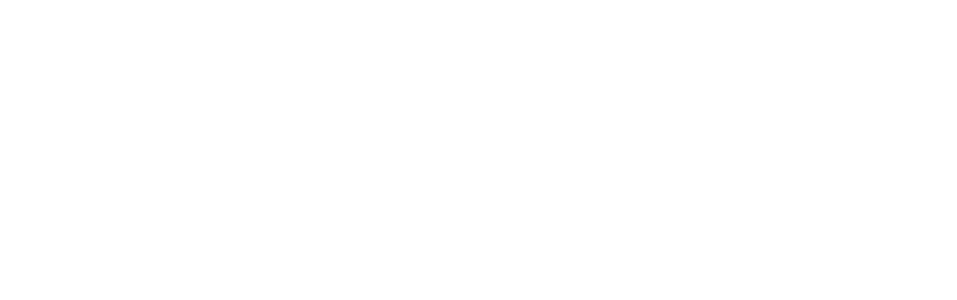
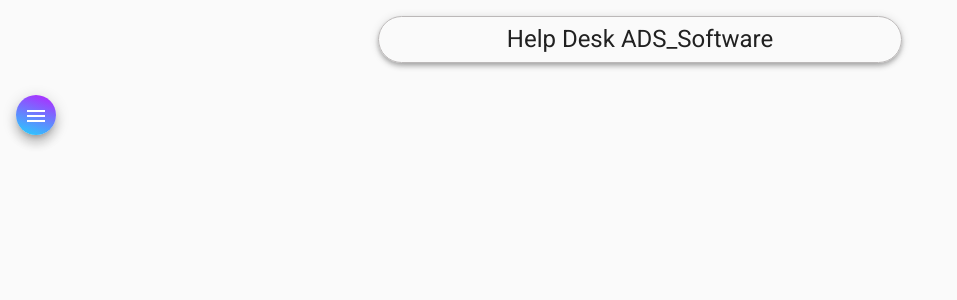
Before and after one commit to DanielGomesMoura/projeto-pedidos-frontend, an Angular app: page / in a window 1280 px wide. Shown: the top 300 px of the page, without its empty margins (0-957 px from the left). Built offline with nearby package versions, Linux system fonts and the light colour scheme.

Commit message:
Criado Component Nav e Header

```diff
--- a/angular.json
+++ b/angular.json
@@ -9,7 +9,7 @@
         "@schematics/angular:component": {
           "inlineTemplate": false,
           "inlineStyle": false,
-          "skipTests": false
+          "skipTests": true
         },
         "@schematics/angular:class": {
           "skipTests": true
--- a/src/app/app-routing.module.ts
+++ b/src/app/app-routing.module.ts
@@ -1,7 +1,11 @@
 import { NgModule } from '@angular/core';
 import { RouterModule, Routes } from '@angular/router';
+import { NavComponent } from './component/nav/nav.component';
 
-const routes: Routes = [];
+
+const routes: Routes = [
+  {path: '', component: NavComponent},
+];
 
 @NgModule({
   imports: [RouterModule.forRoot(routes)],
--- a/src/app/app.module.ts
+++ b/src/app/app.module.ts
@@ -24,11 +24,15 @@
 import {MatIconModule} from "@angular/material/icon";
 import {MatListModule} from "@angular/material/list";
 import {MatCardModule} from "@angular/material/card";
+import { NavComponent } from './component/nav/nav.component';
+import { HeaderComponent } from './component/header/header.component';
 
 
 @NgModule({
   declarations: [
-    AppComponent
+    AppComponent,
+    NavComponent,
+    HeaderComponent
   ],
   imports: [
     BrowserModule,
--- /dev/null
+++ b/src/app/component/header/header.component.css
@@ -0,0 +1,12 @@
+.container{
+    display: flex;
+    align-items: center;
+    justify-content: center;
+}
+
+h1{
+    margin-top: 1rem;
+    border: 1px solid rgb(187, 184, 184);
+    padding: .4rem 10%;
+    border-radius: 2rem;
+}
--- /dev/null
+++ b/src/app/component/header/header.component.html
@@ -0,0 +1,3 @@
+<div class="container" >
+    <h1 class="mat-elevation-z4">Help Desk ADS_Software</h1>
+</div>
--- /dev/null
+++ b/src/app/component/header/header.component.ts
@@ -0,0 +1,15 @@
+import { Component, OnInit } from '@angular/core';
+
+@Component({
+  selector: 'app-header',
+  templateUrl: './header.component.html',
+  styleUrls: ['./header.component.css']
+})
+export class HeaderComponent implements OnInit {
+
+  constructor() { }
+
+  ngOnInit(): void {
+  }
+
+}
--- /dev/null
+++ b/src/app/component/nav/nav.component.css
@@ -0,0 +1,29 @@
+.container{
+    height: 100%;
+}
+
+.sidenav{
+    width: 13rem;
+    color: white;
+    background: linear-gradient(180deg, rgba(83,85,212,1) 0%, rgba(82,69,162,1) 22%, rgba(59,195,222,1) 100%);
+}
+
+img{
+    width: 100%;
+    height: 7rem;
+    margin: .8rem auto 1rem auto;
+}
+
+.sidenav a {
+    color: white;
+}
+
+.sidenav i {
+    margin-right: .6rem;
+}
+
+.menu {
+margin: 1rem auto auto 1rem;
+color: white;
+background-image: linear-gradient(19deg, #21D4FD 0%, #B721FF 100%);
+}
--- /dev/null
+++ b/src/app/component/nav/nav.component.html
@@ -0,0 +1,34 @@
+<mat-drawer-container class="container" autosize>
+    <mat-drawer #drawer class="sidenav" mode="side">
+        <mat-nav-list class="nav-list">
+        <a mat-list-item routerLink="home">
+            <i class="material-icons">home</i>
+            Home
+        </a>
+        <a mat-list-item routerLink="tecnicos">
+            <i class="material-icons">account_circle</i>
+            Técnicos
+        </a>
+        <a mat-list-item routerLink="/">
+            <i class="material-icons">person</i>
+            Clientes
+        </a>
+        <a mat-list-item routerLink="/">
+            <i class="material-icons">code</i>
+            GitHub
+        </a>
+        <a mat-list-item (click)="logout()">
+            <i class="material-icons">logout</i>
+            Logout
+        </a>
+        </mat-nav-list>
+    </mat-drawer>
+    <div class="sidenav-content">
+        <app-header></app-header>
+      <button class="menu mat-elevation-z8" (click)="drawer.toggle()" mat-icon-button>
+        <mat-icon>menu</mat-icon>
+      </button>
+      <router-outlet></router-outlet>
+    </div>
+
+  </mat-drawer-container>
--- /dev/null
+++ b/src/app/component/nav/nav.component.ts
@@ -0,0 +1,24 @@
+//import { AuthService } from './../../services/auth.service';
+import { Component, OnInit } from '@angular/core';
+import { Router } from '@angular/router';
+//import { ToastrService } from 'ngx-toastr';
+
+@Component({
+  selector: 'app-nav',
+  templateUrl: './nav.component.html',
+  styleUrls: ['./nav.component.css']
+})
+export class NavComponent implements OnInit {
+
+  constructor(private router: Router) { }
+
+  ngOnInit(): void {
+    this.router.navigate(['home'])
+  }
+
+  logout(){
+    this.router.navigate(['login'])
+   // this.authService.logout();
+   // this.toast.info('Logout realizado com sucesso', 'Logout',{timeOut: 5000})
+  }
+}
```
